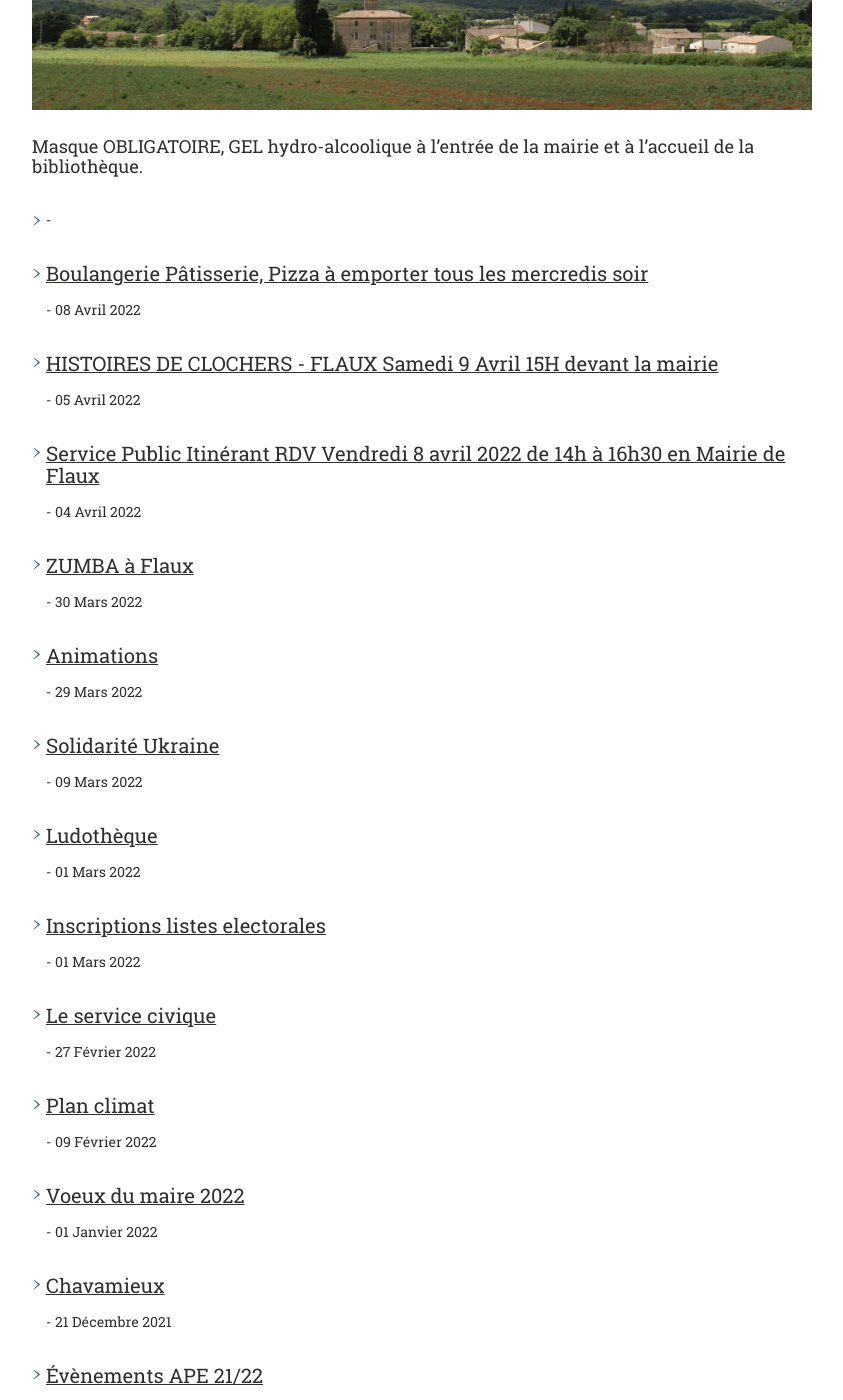
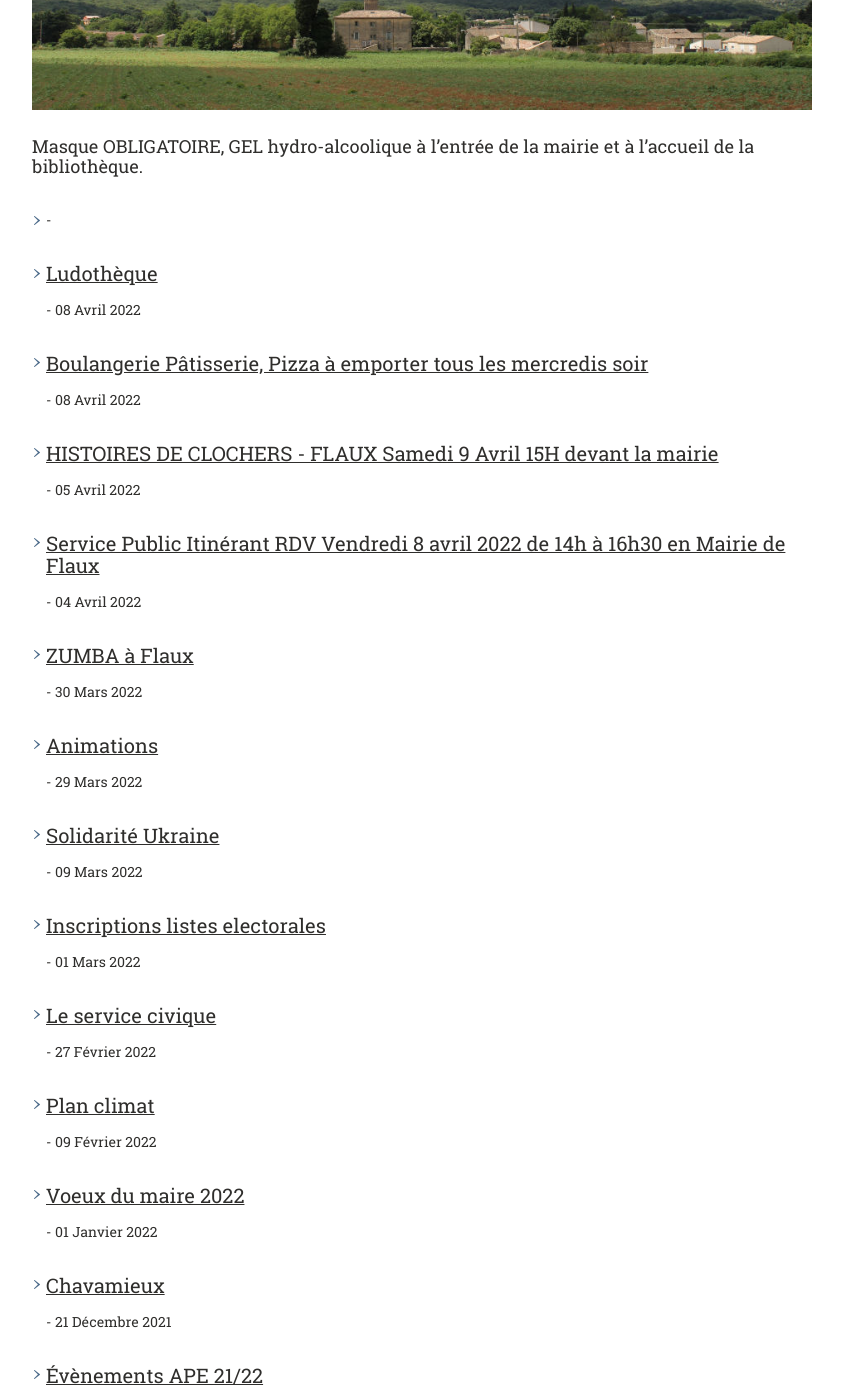
Before and after one commit to Flaux-Village/flaux-village.github.io, a Jekyll site: the page built from actualites.md, in a window 1280 px wide and 1400 px high, scrolled down 479 px. Shown: the whole window, without its empty margins (58-901 px from the left). Built offline with Jekyll 4.4.1, drawn with Linux system fonts in a browser that asks for light colours; our own code applies the rules of GitHub Pages for plain Markdown files; some of the changed text lies outside the part shown.

Commit message:
Update ludotheque.md

```diff
--- a/_actualites/ludotheque.md
+++ b/_actualites/ludotheque.md
@@ -6,11 +6,11 @@ keywords: mairie, commune, flaux, gard, actualités
 titre_page: Ludothèque
 section: À la une
 addresse_section: /actualites.html
-date_texte: 01 Mars 2022
-date: 2022-03-01
+date_texte: 08 Avril 2022
+date: 2022-04-08
 introduction:
 
 ---
 
 
-![ludothèque affiche deux fevrier](/assets/illustrations/Ludo - flyer(3).png){:class="img-responsive"}
+![ludothèque affiche deux fevrier](/assets/illustrations/ludotheque_20220407.png){:class="img-responsive"}
```
